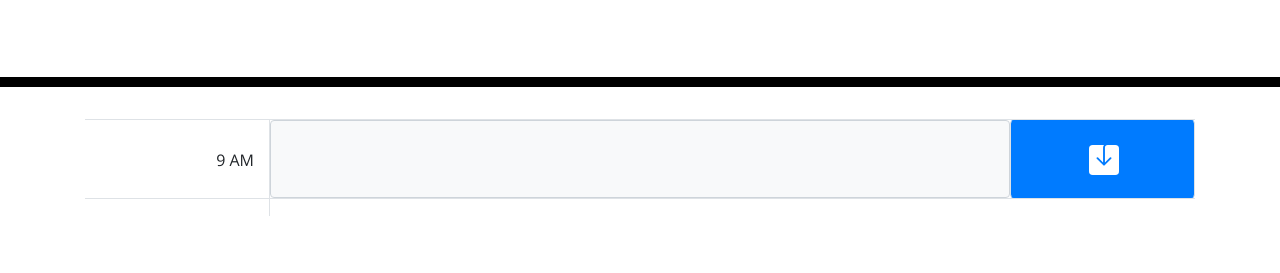
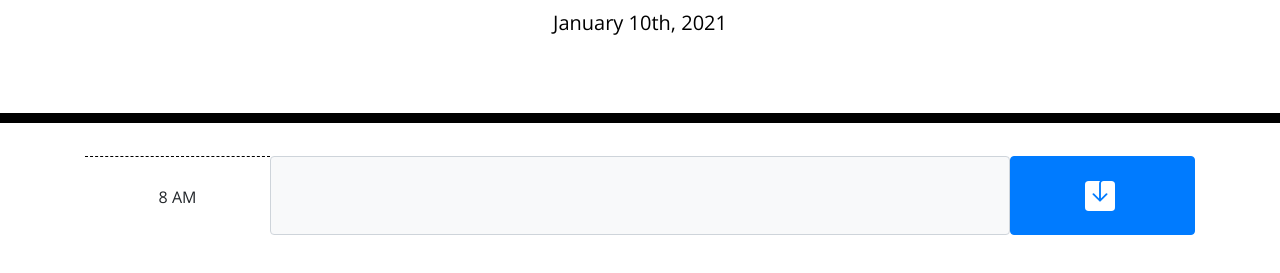
Before and after one commit to ohwhytina/Day-Schedule, a plain HTML site: page index.html in a window 1280 px wide. Shown: the part 181-454 px from the top of the page. Drawn offline with nearby package versions, Linux system fonts and the light colour scheme.

Commit message:
added date

```diff
--- a/index.html
+++ b/index.html
@@ -31,24 +31,26 @@
     <div class="container">
       <!-- Timeblocks go here -->
       <div class="container">
-        <section class="row border-top border-bottom">
-          <div class="col-md-2 border-right">
-          <p class="text-right">9 AM</p>
+
+        <section class="row time-block">
+          <div class="col-2 time">
+            <p>8 AM</p>
           </div>
-              <textarea class="col px-md-8 mh-100 bg-light form-group form-control" id="exampleFormControlTextarea1" row="2" ></textarea>
+          <textarea id="to-do" class="col px-md-8 mh-100 bg-light form-group form-control"></textarea>
+          <button id="save-to-do" type="submit" class="col-2 mh-100 bg-primary rounded-right btn btn-primary">
+            <svg id="svgMain" xmlns="http://www.w3.org/2000/svg" width="30" height="30" fill="currentColor" class="mr-auto bi bi-save-fill" viewBox="0 0 16 16">
+              <path d="M8.5 1.5A1.5 1.5 0 0 1 10 0h4a2 2 0 0 1 2 2v12a2 2 0 0 1-2 2H2a2 2 0 0 1-2-2V2a2 2 0 0 1 2-2h6c-.314.418-.5.937-.5 1.5v7.793L4.854 6.646a.5.5 0 1 0-.708.708l3.5 3.5a.5.5 0 0 0 .708 0l3.5-3.5a.5.5 0 0 0-.708-.708L8.5 9.293V1.5z"/>
+            </svg>
+          </button>
+      </section>
 
-            <button type="submit" class="col-md-2 mh-100 bg-primary border-right border-left rounded-right btn btn-primary mb-2">
-              <svg id="svgMain" xmlns="http://www.w3.org/2000/svg" width="30" height="30" fill="currentColor" class="mr-auto bi bi-save-fill" viewBox="0 0 16 16">
-                <path d="M8.5 1.5A1.5 1.5 0 0 1 10 0h4a2 2 0 0 1 2 2v12a2 2 0 0 1-2 2H2a2 2 0 0 1-2-2V2a2 2 0 0 1 2-2h6c-.314.418-.5.937-.5 1.5v7.793L4.854 6.646a.5.5 0 1 0-.708.708l3.5 3.5a.5.5 0 0 0 .708 0l3.5-3.5a.5.5 0 0 0-.708-.708L8.5 9.293V1.5z"/>
-              </svg>
-            </button>
-        </section>
       </div>
     </div>
 
     </div>
-    <script src="script.js"></script>
+
     <script src="https://code.jquery.com/jquery-3.4.1.min.js"></script>
     <script src="https://cdnjs.cloudflare.com/ajax/libs/moment.js/2.24.0/moment.min.js"></script>
+    <script src="script.js"></script>
   </body>
 </html>
--- a/script.js
+++ b/script.js
@@ -0,0 +1,2 @@
+//display date
+$("#currentDay").text(moment().format("MMMM Do, YYYY"));
--- a/style.css
+++ b/style.css
@@ -33,7 +33,7 @@ textarea{
 .row {
   white-space: pre-wrap;
   height: 80px;
-  border-top: 1px solid white;;
+  border-top: 1px solid white
 }
 
 .hour {
@@ -75,3 +75,7 @@ textarea{
   margin-right:auto;
   margin-top: -10px;
 }
+
+.time {
+  border-top: 1px dashed black
+}
```
